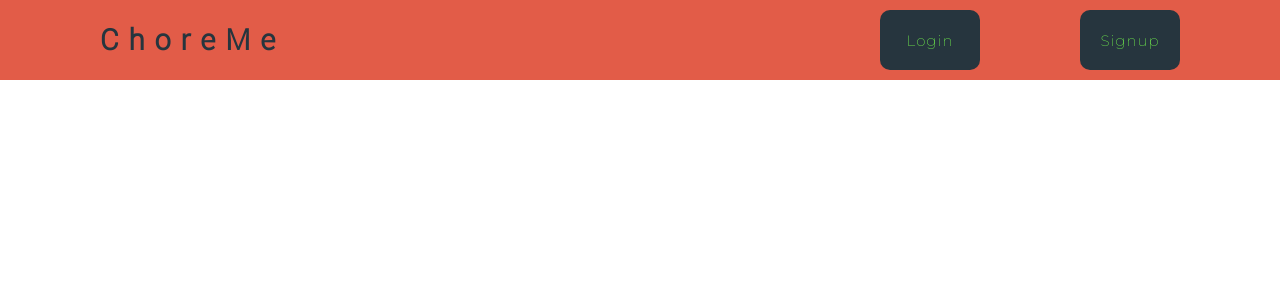
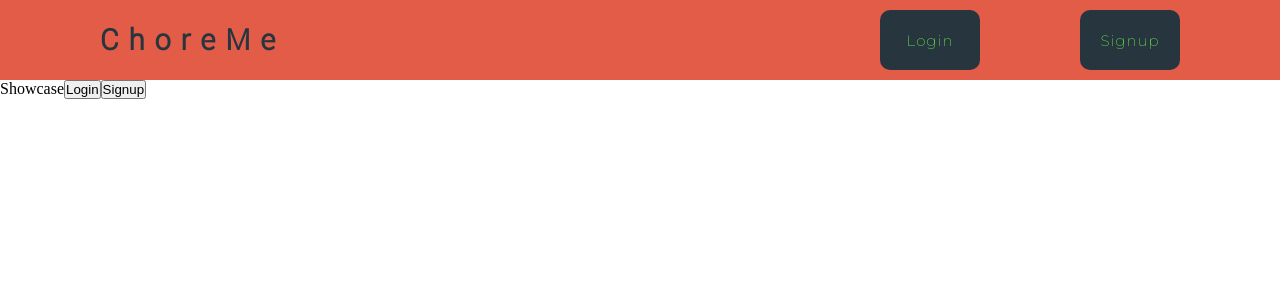
Before and after one commit to darahdesigner/ChoreMe-Client, a React (Create React App) app: page /showcase in a window 1280 px wide. Shown: the top 300 px of the page. Built offline with nearby package versions, Linux system fonts and the light colour scheme.

Commit message:
checking environment.js for url code breakdown

```diff
--- a/package.json
+++ b/package.json
@@ -2,6 +2,7 @@
   "name": "choreme",
   "version": "0.1.0",
   "private": true,
+  "type": "module",
   "dependencies": {
     "@testing-library/jest-dom": "^5.16.1",
     "@testing-library/react": "^11.2.7",
@@ -9,7 +10,6 @@
     "dotenv": "^10.0.0",
     "react": "^17.0.2",
     "react-dom": "^17.0.2",
-
     "react-router-dom": "^6.1.0",
     "react-scripts": "4.0.3",
     "reactstrap": "^9.0.1",
--- a/src/Showcase.js
+++ b/src/Showcase.js
@@ -4,9 +4,9 @@ import { Link } from 'react-router-dom'
 const Showcase = () => {
     return (
         <div>
-            {/* Showcase
+            Showcase
             <Link to='/Login'><button>Login</button></Link>
-            <Link to='/Signup'><button>Signup</button></Link> */}
+            <Link to='/Signup'><button>Signup</button></Link>
 
         </div>
     )
--- a/src/chores/ChoreCreate.js
+++ b/src/chores/ChoreCreate.js
@@ -44,11 +44,11 @@ const ChoreCreate = (props) => {
         props.fetchChores();
       });
 
-      let newDeadline = newDeadline(deadline.registered.date).toString().substring(4,15);
+      let newDeadline = new Deadline(deadline.registered.date).toString().substring(4,15); //separated new & Deadline in delcaration - DS
       const Deadline = arr => arr.map((sum => value => sum += value)(0));
 
+
   };
-
   return (
     <div className="choretable">
       <Form className="choreform" onSubmit={handleSubmit}>
--- a/src/helpers/enviroment.js
+++ b/src/helpers/enviroment.js
@@ -5,7 +5,7 @@ switch (window.location.hostname) {
         APIURL = 'http://localhost:3000';
         break;
         case 'dls-choreme-client.herokuapp.com':
-        APIURL = 'https://dls-choreme-server.herokuapp.com'
+        APIURL = 'https://dls-choreme-client.herokuapp.com/'
 }
 
 export default APIURL;
```
